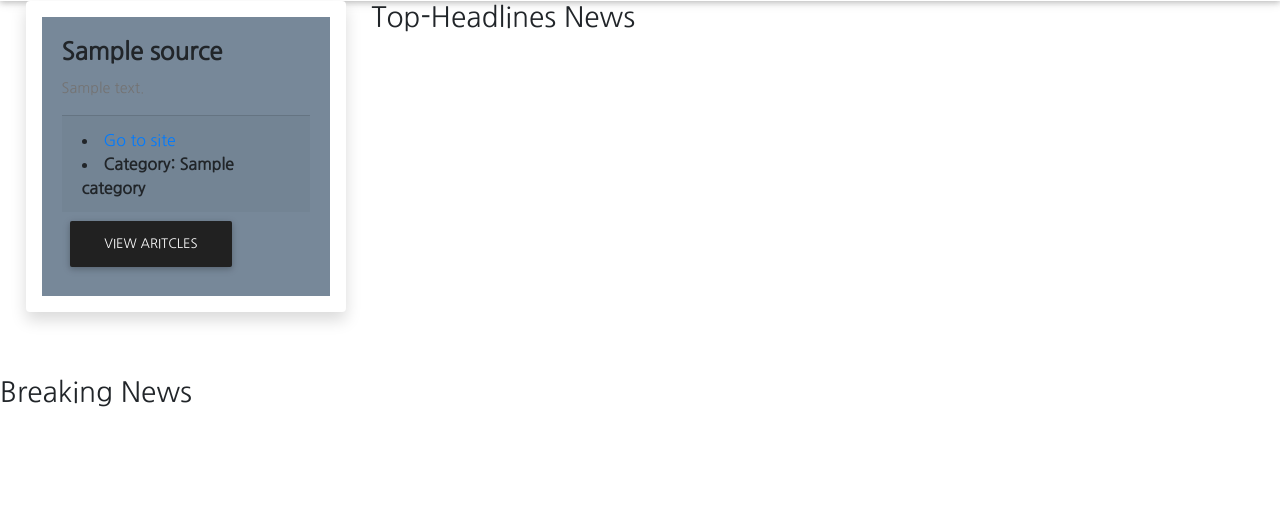
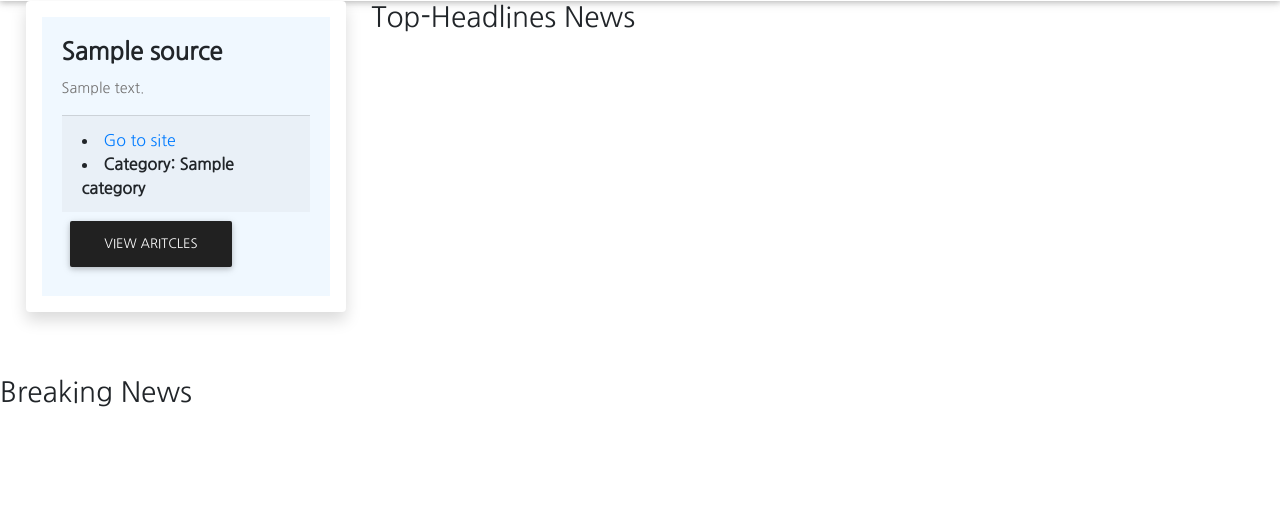
Before and after one commit to AisaJ/News_highlight, a Flask app: template app/templates/index.html in a window 1280 px wide. Shown: the part 287-800 px from the top of the page. Run offline with Flask 2, Linux system fonts and the light colour scheme; the template is opened without the code that fills it: most values are stand-ins (such as "Sample title", 1, 10 or a date in 2020); some libraries are stand-ins or nearby versions.

Commit message:
Changed the background color for sourece cards.

```diff
--- a/app/static/css/index.css
+++ b/app/static/css/index.css
@@ -1,5 +1,5 @@
 .card-body{
-  background-color: #778899;
+  background-color: #f0f8ff;
 }
 body{
   font-family: 'Nanum Gothic', sans-serif;
@@ -11,3 +11,6 @@ body{
   overflow-y: auto;
   overflow-x: hidden;
 }
+.cate{
+  text-decoration: none;
+}
--- a/app/templates/index.html
+++ b/app/templates/index.html
@@ -20,7 +20,7 @@
             <p class="card-text text-left">{{source.description}}</p>
             <div class="card-footer">
               <li><a href="{{source.url}}" target="_blank">Go to site</a></li>
-              <li><b>Category: {{source.category}}</b></li>
+              <li class="cate"><b>Category: {{source.category}}</b></li>
             </div>
             <div style="margin:1%">
               <a href="/source/{{source.id}}" target="_blank"><button class="btn btn-dark">View Aritcles</button></a>
```
